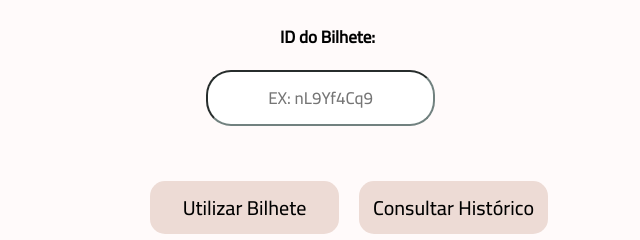
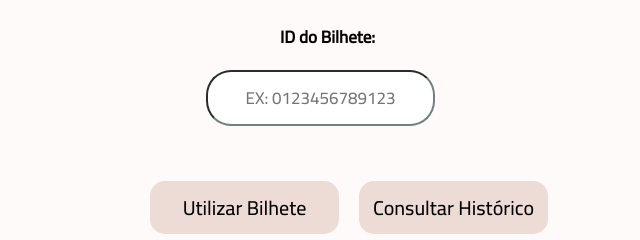
Before and after one commit to VitorCapovilla/PI-2, a website: page Front/historicoBilhete.html in a window 1280 px wide. Shown: the part 476-716 px from the top of the page, 520-1160 px from the left. Drawn offline with Linux system fonts and the light colour scheme.

Commit message:
placeholder input id

```diff
--- a/Front/historicoBilhete.html
+++ b/Front/historicoBilhete.html
@@ -52,7 +52,7 @@
     <div class="containerID">
         <form class="solicitaId">
             <label for="number-code"><b> ID do Bilhete: </b></label>
-            <input type="text" maxlength="13" id="number-code" class="input-id" required placeholder="EX: nL9Yf4Cq9">
+            <input type="text" maxlength="13" id="number-code" class="input-id" required placeholder="EX: 0123456789123">
         </form>
     </div>
 
```
Also changed, not shown: Front/recargaBilhete.html (+1 -1 lines).
